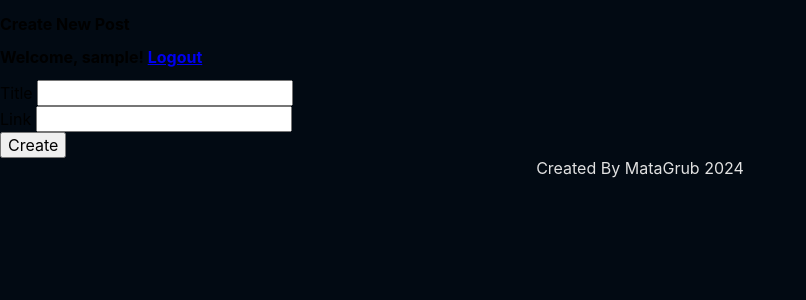
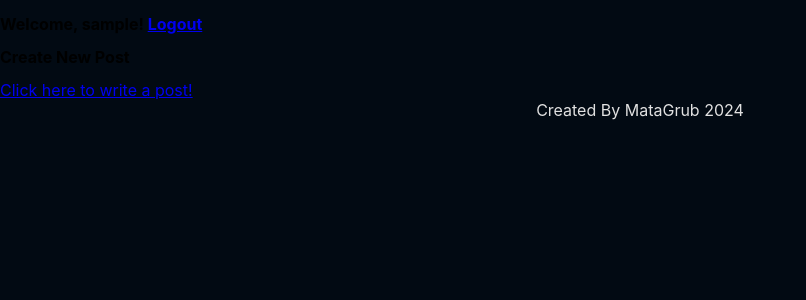
Before and after one commit to itsmarcotime/mata_python_forum, a Flask app: page /home in a window 1280 px wide. Shown: the part 61-361 px from the top of the page, without its empty margins (0-806 px from the left). Run offline with Flask 3, Linux system fonts and the light colour scheme; the visitor is signed in with stand-in values (Sample User, id 1).

Commit message:
setting up creating a post

```diff
--- a/main.py
+++ b/main.py
@@ -83,6 +83,14 @@
     session.pop('username')
     return redirect(url_for('do_login'))
 
+@app.route('/add_post', methods=['GET', 'POST'])
+@check_logged_in
+def add_post():
+    msg = ''
+
+    title = request.form['title']
+    body = request.form['body']
+
 app.secret_key = os.getenv("secret_key")
 
 if __name__ == "__main__":
--- a/templates/home.html
+++ b/templates/home.html
@@ -2,15 +2,15 @@
 
 {% block body %}
 <section>
-  <h2>Create New Post</h2>
 
   <div>
     <h2>Welcome, {{username}}!
       <a href='{{url_for('do_logout')}}'>Logout</a>
     </h2>
   </div>
+  <h2>Create New Post</h2>
 
-  <form class="">
+  <!-- <form class="">
     <div>
       <label for="post-title">Title</label>
       <input type="text" id="post-title" name="post-title" />
@@ -20,7 +20,9 @@
       <input id="post-url" name="post-url" />
     </div>
     <button type="submit" class="btn">Create</button>
-  </form>
+  </form> -->
+
+  <a href="/add_post">Click here to write a post!</a>
 </section>
 
 {% if posts|length > 0 %}
```
Also changed, not shown: templates/add_post.html (added, +17 -0 lines).
